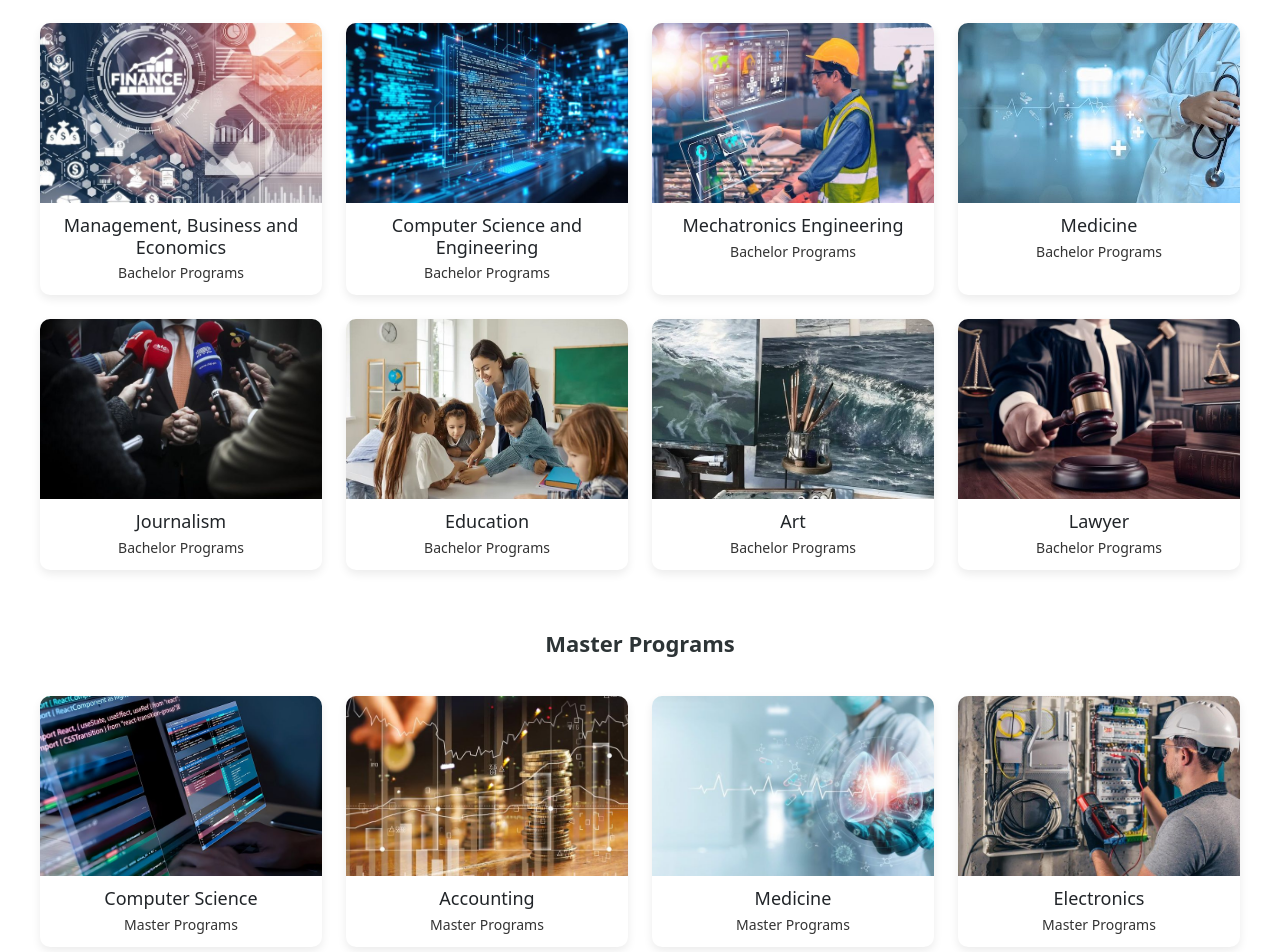
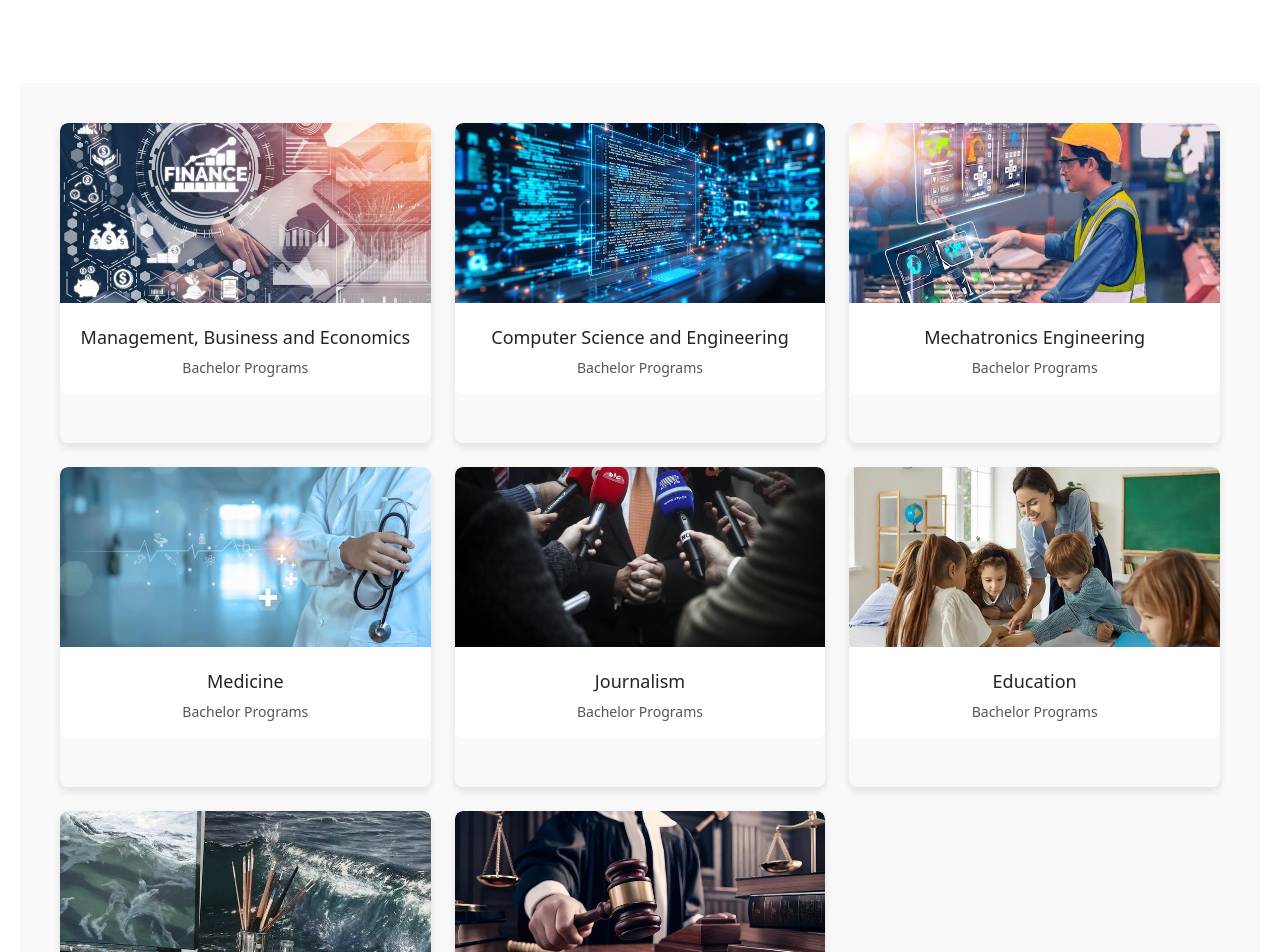
Before and after one commit to EltonPajaziti/FrontEnd_Gr14, a React (Vite) app in the folder sms/: page /Study in a window 1280 px wide. Shown: the part 200-1152 px from the top of the page. Built offline with nearby package versions, Linux system fonts and the light colour scheme.

Commit message:
KAN-70 Plotesimi i faqes Study

```diff
--- a/sms/src/CSS/Study.css
+++ b/sms/src/CSS/Study.css
@@ -1,4 +1,4 @@
-/* .study-container {
+.study-container {
   display: grid;
   grid-template-columns: repeat(auto-fill, minmax(320px, 1fr));
   gap: 24px;
@@ -7,35 +7,100 @@
 }
 
 .program-card {
-  background: white;
+  perspective: 1000px;
+  height: 320px;
+}
+
+.card-inner {
+  position: relative;
+  width: 100%;
+  height: 100%;
+  transition: transform 0.8s;
+  transform-style: preserve-3d;
   border-radius: 8px;
   box-shadow: 0 4px 8px rgba(0, 0, 0, 0.1);
-  overflow: hidden;
-  text-align: center;
-  padding-bottom: 16px;
-  transition: transform 0.2s ease;
+  background-color: transparent;
 }
 
-.program-card:hover {
-  transform: scale(1.02);
+.program-card:hover .card-inner {
+  transform: rotateY(180deg);
 }
 
-.program-card img {
+.card-front, .card-back {
+  position: absolute;
   width: 100%;
-  height: 200px;
-  object-fit: cover;
+  height: 100%;
+  backface-visibility: hidden;
+  border-radius: 8px;
+  overflow: hidden;
+  box-sizing: border-box;
 }
 
-.program-card h3 {
-  font-size: 18px;
-  margin: 16px 0 8px;
+.card-front {
+  display: flex;
+  flex-direction: column;
+  justify-content: flex-start;
+  align-items: center;
+  padding: 0;
 }
 
-.program-card p {
+.card-front img {
+  width: 100%;
+  height: 180px;
+  object-fit: cover;
+  border-radius: 8px 8px 0 0;
+  display: block;
+}
+
+.card-front .text-content {
+  background: white;
+  width: 100%;
+  padding: 16px;
+  border-radius: 0 0 8px 8px;
+  text-align: center;
+}
+
+.card-front .text-content h3 {
+  font-size: 18px;
+  margin: 8px 0;
+}
+
+.card-front .text-content p {
   font-size: 14px;
   color: #555;
-  margin-top: 12px;
+  margin: 0;
 }
+
+.card-back {
+  background: white;
+  display: flex;
+  flex-direction: column;
+  justify-content: center;
+  align-items: center;
+  transform: rotateY(180deg);
+  padding: 20px;
+}
+
+.card-back h3 {
+  font-size: 18px;
+  margin-bottom: 12px;
+}
+
+.read-more {
+  padding: 8px 16px;
+  background-color: #fff;
+  border: 1px solid #ccc;
+  color: #2a6ebd;
+  font-weight: bold;
+  cursor: pointer;
+  border-radius: 4px;
+  transition: background-color 0.3s ease;
+}
+
+.read-more:hover {
+  background-color: #f0f0f0;
+}
+
 .program-links {
   display: flex;
   justify-content: center;
@@ -60,67 +125,9 @@
 .section {
   padding: 80px 20px;
 }
- */
-.program-links {
-  display: flex;
-  justify-content: center;
-  gap: 40px;
-  margin: 30px 0 20px;
+
+.master-h2 h2{
+ text-align:  center;
+ font-size: 28px;
+  margin-bottom: 20px;
 }
-
-.link-button {
-  text-decoration: none;
-  font-size: 18px;
-  color: #2a6ebd;
-  font-weight: 500;
-  transition: color 0.3s ease;
-}
-
-.link-button:hover {
-  color: #174ea6;
-  text-decoration: underline;
-}
-
-.section-title {
-  text-align: center;
-  font-size: 28px;
-  margin-top: 40px;
-  color: #2a2a2a;
-}
-
-.study-container {
-  display: grid;
-  grid-template-columns: repeat(auto-fill, minmax(280px, 1fr));
-  gap: 24px;
-  padding: 20px 40px;
-}
-
-.program-card {
-  background-color: white;
-  border-radius: 10px;
-  box-shadow: 0 4px 10px rgba(0, 0, 0, 0.08);
-  overflow: hidden;
-  text-align: center;
-  transition: transform 0.3s ease;
-}
-
-.program-card:hover {
-  transform: translateY(-4px);
-}
-
-.program-card img {
-  width: 100%;
-  height: 180px;
-  object-fit: cover;
-}
-
-.program-card h3 {
-  font-size: 18px;
-  margin: 12px 0 4px;
-}
-
-.program-card p {
-  font-size: 14px;
-  color: #333;
-  margin-bottom: 12px;
-}
--- a/sms/src/Pages/Study.jsx
+++ b/sms/src/Pages/Study.jsx
@@ -20,103 +20,116 @@ import Navbar from '../Components/Navbar';
 import Footer from '../Components/Footer';
 
 import '../CSS/Study.css';
+
 function Study() {
-    return(
+  const bachelorPrograms = [
+    {
+      img: finance,
+      title: "Management, Business and Economics",
+      backText: "This program equips students with a deep understanding of economic theories, business strategies, and financial systems. It prepares future leaders to make informed decisions in both corporate and public sectors. Graduates are well-positioned for careers in management, banking, marketing, and entrepreneurship."
+    },
+    {
+      img: computer1,
+      title: "Computer Science and Engineering",
+      backText: "Focusing on both software and hardware systems, this program blends theoretical knowledge with practical skills. Students learn programming, data structures, AI, and computer architecture. The degree opens doors to careers in software development, cybersecurity, and tech innovation."
+    },
+    {
+      img: mechatronics,
+      title: "Mechatronics Engineering",
+      backText: "Combining mechanical, electrical, and computer engineering, this interdisciplinary program is ideal for students passionate about robotics and automation. It emphasizes the design and development of smart systems and machines. Graduates often work in high-tech industries such as automotive, manufacturing, and aerospace."
+    },
+    {
+      img: medicine,
+      title: "Medicine",
+      backText: "This rigorous program trains future doctors with a solid foundation in biomedical sciences, clinical practice, and patient care. Students gain hands-on experience through hospital rotations and laboratory work. Upon graduation, they are prepared to enter medical practice or specialize further."
+    },
+    {
+      img: gazeta,
+      title: "Journalism",
+      backText: "This program trains students to become ethical and skilled storytellers across print, digital, and broadcast platforms. It covers investigative reporting, media law, and communication theory. Graduates can pursue careers in news media, public relations, or digital content creation."
+    },
+    {
+      img: teacher,
+      title: "Education",
+      backText: "Designed for future teachers and educators, this program focuses on child development, pedagogy, and classroom management. It emphasizes practical experience through school placements. Graduates are prepared to work in primary and secondary education settings or pursue further specialization."
+    },
+    {
+      img: art,
+      title: "Art",
+      backText: "This program nurtures creativity and artistic expression through courses in drawing, painting, sculpture, and digital media. Students develop a strong portfolio and learn both traditional and modern art techniques. It prepares them for careers as professional artists, designers, or art educators."
+    },
+    {
+      img: lawyer,
+      title: "Lawyer",
+      backText: "Focused on legal theory, ethics, and practice, this program prepares students for a career in law and justice. It includes modules on constitutional law, civil rights, and international law. Graduates can continue with legal training or work in government, business, or advocacy roles."
+    }
+  ];
+
+  const masterPrograms = [
+    {
+      img: code9,
+      title: "Computer Science",
+      backText: "This advanced program deepens students' knowledge in algorithms, software development, artificial intelligence, and data systems. It emphasizes research, critical thinking, and solving complex computational problems. Graduates are well-prepared for roles in academia, advanced engineering, or tech leadership."
+    },
+    {
+      img: konta1,
+      title: "Accounting",
+      backText: "The program builds on core financial principles, exploring advanced topics like auditing, financial reporting, and strategic management. It prepares students to become certified professionals or take on senior roles in finance departments. Emphasis is also placed on analytical skills and ethical practices"
+    },
+    {
+      img: medicine2,
+      title: "Medicine",
+      backText: "This program is designed for medical graduates seeking specialization or advanced research skills in the medical field. It integrates scientific knowledge with clinical training and evidence-based practice. Graduates often pursue roles in specialized medicine, hospital leadership, or medical research."
+    },
+    {
+      img: elektronik,
+      title: "Electronics",
+      backText: "Focusing on the design and analysis of electronic systems, this program covers embedded systems, signal processing, and power electronics. It combines theory with practical lab work and project development. Graduates typically work in industrial automation, telecommunications, or R&D sectors."
+    }
+  ];
+
+  const renderCard = (item, programType) => (
+    <div className="program-card" key={item.title}>
+      <div className="card-inner">
+        <div className="card-front">
+          <img src={item.img} alt={item.title} />
+          <div className="text-content">
+            <h3>{item.title}</h3>
+            <p>{programType} Programs</p>
+          </div>
+        </div>
+        <div className="card-back">
+          <p>{item.backText}</p>
+        </div>
+      </div>
+    </div>
+  );
+
+  return (
     <div>
-        <Navbar/>
+      <Navbar />
+
       <div className="program-links">
         <a href="#bachelor" className="link-button">Bachelor Programs</a>
         <a href="#master" className="link-button">Master Programs</a>
       </div>
 
-
-
-
       <div id="bachelor" className="section">
         <div className="study-container">
-      <div className="program-card">
-        <img src={finance} alt="Management" />
-        <h3>Management, Business and Economics</h3>
-        <p>Bachelor Programs</p>
+          {bachelorPrograms.map(item => renderCard(item, 'Bachelor'))}
+        </div>
+      </div>
+    <div class="master-h2">
+      <h2 id="master" className="section-title">Master Programs</h2>
       </div>
 
-      <div className="program-card">
-        <img src={computer1} alt="Computer Science" />
-        <h3>Computer Science and Engineering</h3>
-        <p>Bachelor Programs</p>
+      <div className="study-container">
+        {masterPrograms.map(item => renderCard(item, 'Master'))}
       </div>
 
-      <div className="program-card">
-        <img src={mechatronics} alt="Mechatronics" />
-        <h3>Mechatronics Engineering</h3>
-        <p>Bachelor Programs</p>
+      <Footer />
     </div>
-
-      <div className="program-card">
-        <img src={medicine} alt="Medicine" />
-        <h3>Medicine</h3>
-        <p>Bachelor Programs</p>
-      </div>
-
-      <div className="program-card">
-        <img src={gazeta} alt="journalism" />
-        <h3>Journalism</h3>
-        <p>Bachelor Programs</p>
-      </div>
-
-      <div className="program-card">
-        <img src={teacher} alt="Education" />
-        <h3>Education</h3>
-        <p>Bachelor Programs</p>
-      </div>
-
-
-       <div className="program-card">
-        <img src={art} alt="Art" />
-        <h3>Art</h3>
-        <p>Bachelor Programs</p>
-      </div>
-
-
-       <div className="program-card">
-        <img src={lawyer} alt="Lawyer" />
-        <h3>Lawyer</h3>
-        <p>Bachelor Programs</p>
-      </div>
-      </div>
-    </div>
-
- <h2 id="master" className="section-title">Master Programs</h2>
-      <div className="study-container">
-        <div className="program-card">
-          <img src={code9} alt="Computer Science" />
-          <h3>Computer Science</h3>
-          <p>Master Programs</p>
-        </div>
-
-        <div className="program-card">
-          <img  src={konta1} alt="accounting" />
-          <h3>Accounting</h3>
-          <p>Master Programs</p>
-        </div>
-
-        <div className="program-card">
-          <img src={medicine2} alt="Medicine" />
-          <h3>Medicine</h3>
-          <p>Master Programs</p>
-        </div>
-
-        <div className="program-card">
-          <img src={elektronik}  alt="Electronics" />
-          <h3>Electronics</h3>
-          <p>Master Programs</p>
-        </div>
-      </div>
-<div/>
-    <Footer/>
-    </div>
-
-    )
+  );
 }
 
 export default Study;
```
Lines whose indentation alone changed are shown as unchanged.
